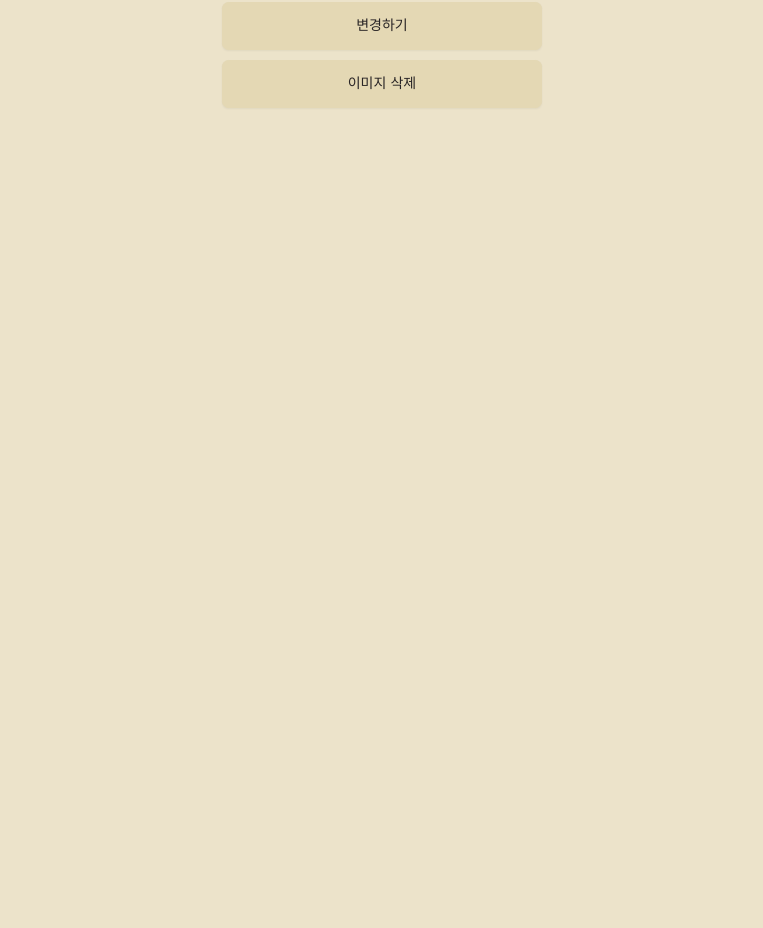
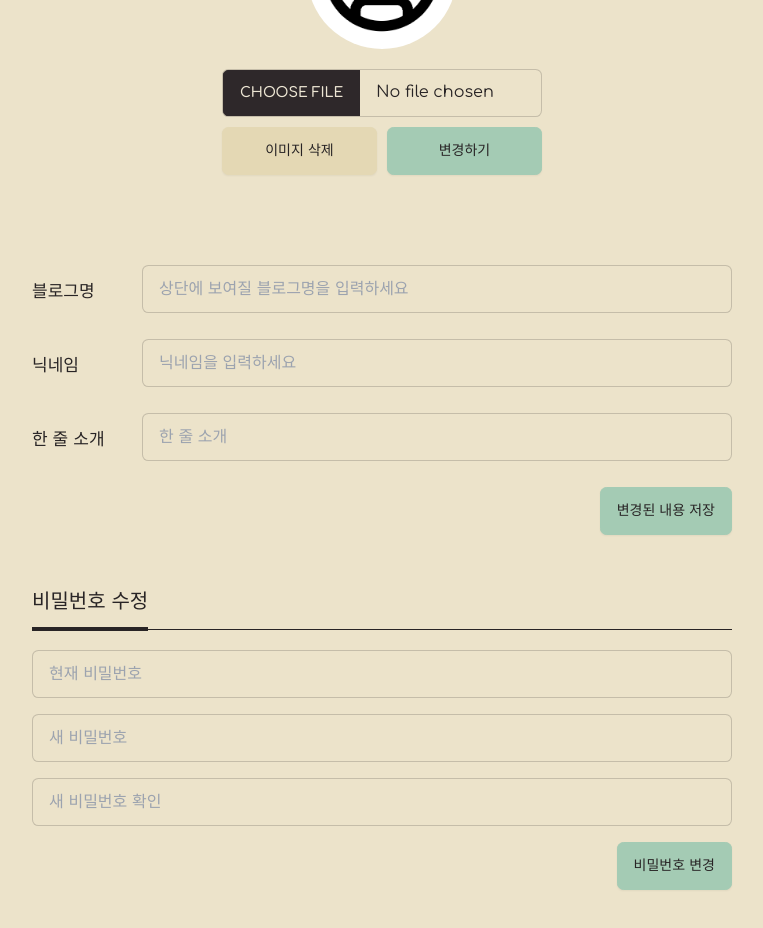
Before and after one commit to LeeAndRyu/SOM_FE, a React (Vite) app: page /mypage in a window 1280 px wide. Shown: the part 320-1248 px from the top of the page, without its empty margins (258-1021 px from the left). Before the commit the page ends 800 px from the top, so only its background shows below. Built offline with nearby package versions, Linux system fonts and the light colour scheme; no server answers.

Commit message:
:sparkles: Feat : 내 정보 수정 및 비밀번호 변경
마이페이지 내 정보 수정/ 비밀번호 변경 API 연동 작업

```diff
--- /dev/null
+++ b/src/components/auth/editPwd.tsx
@@ -0,0 +1,102 @@
+import { SubmitHandler, useForm } from 'react-hook-form'
+import { toast } from 'react-toastify'
+import { axiosInstance } from '../../lib/axios'
+import WarningMsg from '../common/warningMsg'
+import Button from '../common/button'
+type Formvalues = {
+  currentPassword: string
+  newPassword: string
+  newPasswordCheck: string
+}
+const EditPwd = () => {
+  const {
+    register,
+    getValues,
+    handleSubmit,
+    formState: { errors },
+  } = useForm<Formvalues>({
+    mode: 'all',
+  })
+  const onSubmitHandler: SubmitHandler<Formvalues> = async (e: any) => {
+    console.log(e)
+    try {
+      const res = await axiosInstance.put(`/member/edit-password`, e)
+      if (res.status === 200) {
+        toast.success('비밀번호가 변경되었습니다')
+      }
+    } catch (error) {
+      console.log(error)
+    }
+  }
+  return (
+    <div className='editPwd_sec'>
+      <form onSubmit={handleSubmit(onSubmitHandler)}>
+        <div>
+          <input
+            type='password'
+            placeholder='현재 비밀번호'
+            {...register('currentPassword', {
+              required: '필수 입력 항목입니다',
+              pattern: {
+                value:
+                  /^.*(?=^.{8,16}$)(?=.*\d)(?=.*[a-zA-Z])(?=.*[!?@#$%^&+=]).*$/,
+                message: '8-16자 이내, 영문, 숫자, 특수 문자를 포함해주세요',
+              },
+            })}
+            className={`input input-bordered mb-1.5`}
+            required
+          />
+          {errors.currentPassword && errors.currentPassword.message && (
+            <WarningMsg message={errors.currentPassword.message} />
+          )}
+        </div>
+        <div>
+          <input
+            type='password'
+            placeholder='새 비밀번호'
+            {...register('newPassword', {
+              required: '필수 입력 항목입니다',
+              pattern: {
+                value:
+                  /^.*(?=^.{8,16}$)(?=.*\d)(?=.*[a-zA-Z])(?=.*[!?@#$%^&+=]).*$/,
+                message: '8-16자 이내, 영문, 숫자, 특수 문자를 포함해주세요',
+              },
+            })}
+            className={`input input-bordered mb-1.5`}
+            required
+          />
+          {errors.newPassword && errors.newPassword.message && (
+            <WarningMsg message={errors.newPassword.message} />
+          )}
+        </div>
+        <div>
+          <input
+            type='password'
+            placeholder='새 비밀번호 확인'
+            {...register('newPasswordCheck', {
+              required: '필수 입력 항목입니다',
+              validate: {
+                value: (value) => {
+                  const { newPassword } = getValues()
+                  return newPassword === value || '비밀번호가 일치하지 않습니다'
+                },
+              },
+            })}
+            className={`input input-bordered mb-1.5`}
+            required
+          />
+          {errors.newPasswordCheck && errors.newPasswordCheck.message && (
+            <WarningMsg message={errors.newPasswordCheck.message} />
+          )}
+        </div>
+        <div>
+          <Button btnClass='secondary' type='submit'>
+            비밀번호 변경
+          </Button>
+        </div>
+      </form>
+    </div>
+  )
+}
+
+export default EditPwd
--- /dev/null
+++ b/src/components/common/title.tsx
@@ -0,0 +1,9 @@
+const Title = ({ title }: { title: string }) => {
+  return (
+    <div id='title'>
+      <h2>{title}</h2>
+    </div>
+  )
+}
+
+export default Title
--- a/src/components/layout.tsx
+++ b/src/components/layout.tsx
@@ -15,9 +15,10 @@ const Layout = () => {
   const [moAsideToggle, setMoAsideToggle] = useState(false)
   const params = useParams()
   const [_, setUser] = useRecoilState(UserInfoState)
+  const userInfo = JSON.parse(getLocalStorage('user')!)
   useEffect(() => {
-    const userInfo = JSON.parse(getLocalStorage('user')!)
-    userInfo && setUser(userInfo)
+    console.log(userInfo)
+    userInfo!==null && setUser(() => userInfo)
   }, [])
   return (
     <>
--- a/src/routes/auth.tsx
+++ b/src/routes/auth.tsx
@@ -21,7 +21,6 @@ const Auth = () => {
     register,
     getValues,
     handleSubmit,
-    setError,
     getFieldState,
     formState: { errors, isValid },
   } = useForm<Formvalues>({ mode: 'all' })
@@ -45,10 +44,6 @@ const Auth = () => {
         }
       }
     } catch (error) {
-      if (axios.isAxiosError(error)) {
-        error.response?.status === 409 &&
-          setError('accountName', { message: '중복된 계정명입니다' })
-      }
       console.log(error)
     }
   }
--- a/src/routes/mypage.tsx
+++ b/src/routes/mypage.tsx
@@ -1,4 +1,4 @@
-import { FormEventHandler, useRef, useState } from 'react'
+import { FormEventHandler, useEffect, useRef, useState } from 'react'
 import Image from '../assets/basicProfile.png'
 import Button from '../components/common/button'
 import { toast } from 'react-toastify'
@@ -6,11 +6,31 @@ import { axiosInstance } from '../lib/axios'
 import { useRecoilState } from 'recoil'
 import { UserInfoState } from '../store/user'
 import { setLocalStorage } from '../lib/localStorage'
+import { SubmitHandler, useForm } from 'react-hook-form'
+import clsx from 'clsx'
+import Title from '../components/common/title'
+import EditPwd from '../components/auth/editPwd'
+type Formvalues = {
+  blogName: string
+  introduction: string
+  nickname: string
+}
 const Mypage = () => {
   // const [imgSrc, _setImgSrc] = useState<string | null>(null)
   const fileInput = useRef<HTMLInputElement | null>(null)
   const [imageFile, setImageFile] = useState<File[] | null>([])
   const [user, setUser] = useRecoilState(UserInfoState)
+  const { register, handleSubmit } = useForm<Formvalues>({
+    mode: 'all',
+    defaultValues: {
+      blogName: user.blogName,
+      introduction: user.introduction,
+      nickname: user.nickname,
+    },
+  })
+  useEffect(() => {
+    console.log(user)
+  }, [])
   const profileOnChangeHander = (e: any) => {
     setImageFile(Array.from(e.target.files))
   }
@@ -51,25 +71,37 @@ const Mypage = () => {
       console.log(error)
     }
   }
+  const onSubmitHandler: SubmitHandler<Formvalues> = async (e: any) => {
+    console.log(e)
+    try {
+      const res = await axiosInstance.put(`/member`, e)
+      if (res.status === 200) {
+        setUser(res.data)
+        setLocalStorage('user', res.data)
+        toast.success('저장되었습니다!')
+      }
+    } catch (error) {
+      console.log(error)
+    }
+  }
   return (
-    <div className='mypage'>
+    <div className='mypage '>
+      <Title title='내 정보 수정' />
       <div className='profile_sec'>
         <div className='profileImage'>
           <img src={user.profileImage ? user.profileImage : Image} />
         </div>
         <form onSubmit={profileSubmitHandler}>
           <input
-            // style={{ display: 'none' }}
             type='file'
             name='profileImage'
             id='profileImage'
             ref={fileInput}
             onChange={profileOnChangeHander}
-            className='file-input file-input-bordered file-input-secondary w-full max-w-xs'
+            className='file-input file-input-bordered w-full max-w-xs'
           />
-          <Button type='submit' btnClass=''>
-            변경하기
-          </Button>
+          <div className='btnWrap'>
+            {/* <button className='btn btn-secondary'>dd</button> */}
             <Button
               type='button'
               btnClass='neutral'
@@ -77,8 +109,62 @@ const Mypage = () => {
             >
               이미지 삭제
             </Button>
+            <Button type='submit' btnClass='secondary'>
+              변경하기
+            </Button>
+          </div>
         </form>
       </div>
+
+      <div className='blogInfo_sec'>
+        <form onSubmit={handleSubmit(onSubmitHandler)}>
+          <div>
+            <label htmlFor='blogName'>블로그명</label>
+            <input
+              type='text'
+              placeholder='상단에 보여질 블로그명을 입력하세요'
+              {...register('blogName', {
+                required: '필수 입력 항목입니다',
+              })}
+              className={clsx(`input input-bordered mb-1.5`)}
+              required
+            />
+          </div>
+          <div>
+            <label htmlFor='nickname'>닉네임</label>
+            <input
+              type='text'
+              placeholder='닉네임을 입력하세요'
+              {...register('nickname', {
+                required: '필수 입력 항목입니다',
+              })}
+              className={clsx(`input input-bordered mb-1.5`)}
+              required
+            />
+
+          </div>
+          <div>
+            <label htmlFor='introduction'>한 줄 소개</label>
+            <input
+              type='text'
+              placeholder='한 줄 소개'
+              {...register('introduction', {
+                required: '필수 입력 항목입니다',
+              })}
+              className={clsx(`input input-bordered mb-1.5`)}
+              required
+            />
+
+          </div>
+          <div>
+            <Button btnClass='secondary' type='submit'>
+              변경된 내용 저장
+            </Button>
+          </div>
+        </form>
+      </div>
+      <Title title='비밀번호 수정' />
+      <EditPwd />
     </div>
   )
 }
--- /dev/null
+++ b/src/scss/component/_title.scss
@@ -0,0 +1,25 @@
+#title {
+  --padding-1: 25px;
+  border-bottom: 1px solid oklch(var(--bc));
+  width: 100%;
+  padding-top: 5%;
+  padding-bottom: 15px;
+  display: flex;
+  h2 {
+    font-size: 20px;
+    position: relative;
+    color: oklch(var(--bc));
+    font-weight: 400;
+    &::after {
+      content: '';
+      display: block;
+      background-color: oklch(var(--bc));
+      width: 100%;
+      height: 4px;
+      position: absolute;
+      left: 0;
+      bottom: -15px;
+      transform: translateY(50%);
+    }
+  }
+}
--- a/src/scss/main.css
+++ b/src/scss/main.css
@@ -503,7 +503,17 @@ form:has(.searchInput) span svg {
   left: 10px;
 }
 
+.mypage {
+  max-width: 700px;
+  margin: 0 auto;
+  display: flex;
+  flex-direction: column;
+  gap: 20px;
+  padding-bottom: 60px;
+}
 .mypage .profile_sec {
+  padding: 30px;
+  border-radius: 20px;
   display: flex;
   flex-direction: column;
   align-items: center;
@@ -525,6 +535,57 @@ form:has(.searchInput) span svg {
 }
 .mypage .profile_sec form > * {
   width: 100%;
+}
+.mypage .profile_sec form .btnWrap {
+  display: flex;
+  gap: 10px;
+}
+.mypage .profile_sec form .btnWrap > button {
+  flex: 1;
+}
+.mypage .blogInfo_sec {
+  margin-top: 40px;
+}
+.mypage .blogInfo_sec form {
+  display: flex;
+  flex-direction: column;
+  gap: 20px;
+}
+.mypage .blogInfo_sec form > div {
+  display: flex;
+  justify-content: space-between;
+  align-items: center;
+  gap: 10px;
+}
+.mypage .blogInfo_sec form > div label {
+  width: 100px;
+  font-weight: 600;
+  font-size: 17px;
+}
+.mypage .blogInfo_sec form > div input {
+  flex: 1;
+}
+.mypage .blogInfo_sec form > div:last-child {
+  justify-content: right;
+}
+.mypage .editPwd_sec form {
+  width: 100%;
+  display: flex;
+  flex-direction: column;
+  gap: 10px;
+}
+.mypage .editPwd_sec form div {
+  width: 100%;
+  display: flex;
+  flex-direction: column;
+  flex-wrap: wrap;
+  position: relative;
+}
+.mypage .editPwd_sec form div:last-child {
+  align-items: flex-end;
+}
+.mypage .editPwd_sec form div:last-child button {
+  width: fit-content;
 }
 
 :root {
@@ -1048,3 +1109,29 @@ p.resultP span {
 .tab {
   transition: all 0.1s;
 }
+
+#title {
+  --padding-1: 25px;
+  border-bottom: 1px solid oklch(var(--bc));
+  width: 100%;
+  padding-top: 5%;
+  padding-bottom: 15px;
+  display: flex;
+}
+#title h2 {
+  font-size: 20px;
+  position: relative;
+  color: oklch(var(--bc));
+  font-weight: 400;
+}
+#title h2::after {
+  content: "";
+  display: block;
+  background-color: oklch(var(--bc));
+  width: 100%;
+  height: 4px;
+  position: absolute;
+  left: 0;
+  bottom: -15px;
+  transform: translateY(50%);
+}
--- a/src/scss/main.scss
+++ b/src/scss/main.scss
@@ -15,3 +15,4 @@
 @import './component/btn';
 @import './component/article';
 @import './component/common';
+@import './component/title';
--- a/src/scss/page/_mypage.scss
+++ b/src/scss/page/_mypage.scss
@@ -1,5 +1,13 @@
 .mypage {
+  max-width: 700px;
+  margin: 0 auto;
+  display: flex;
+  flex-direction: column;
+  gap: 20px;
+  padding-bottom: 60px;
   .profile_sec {
+    padding: 30px;
+    border-radius: 20px;
     display: flex;
     flex-direction: column;
     align-items: center;
@@ -22,6 +30,60 @@
       & > * {
         width: 100%;
       }
+      .btnWrap {
+        display: flex;
+        gap: 10px;
+        & > button {
+          flex: 1;
+        }
+      }
+    }
+  }
+  .blogInfo_sec {
+    margin-top: 40px;
+    form {
+      display: flex;
+      flex-direction: column;
+      gap: 20px;
+      & > div {
+        display: flex;
+        justify-content: space-between;
+        align-items: center;
+        gap: 10px;
+        label {
+          width: 100px;
+          font-weight: 600;
+          font-size: 17px;
+        }
+        input {
+          flex: 1;
+        }
+        &:last-child {
+          justify-content: right;
+        }
+      }
+    }
+  }
+  .editPwd_sec {
+    form {
+      width: 100%;
+      display: flex;
+      flex-direction: column;
+      gap: 10px;
+      div {
+        width: 100%;
+        display: flex;
+        flex-direction: column;
+        flex-wrap: wrap;
+        position: relative;
+        &:last-child {
+          align-items: flex-end;
+          button {
+            // flex: unset;
+            width: fit-content;
+          }
+        }
+      }
     }
   }
 }
```
Also changed, not shown: src/scss/component/_common.scss (line endings or trailing spaces). Lines whose indentation alone changed are shown as unchanged.
